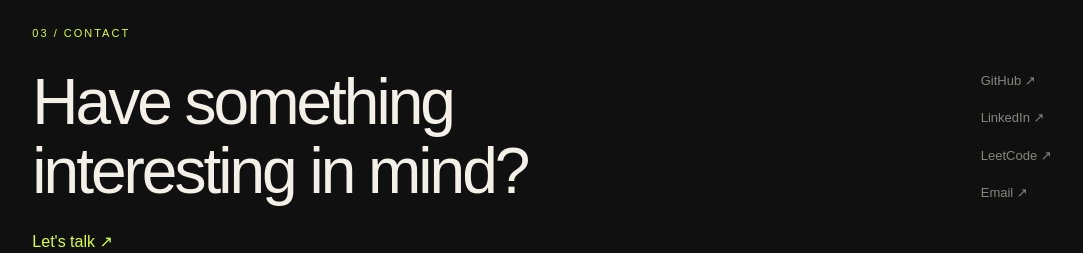
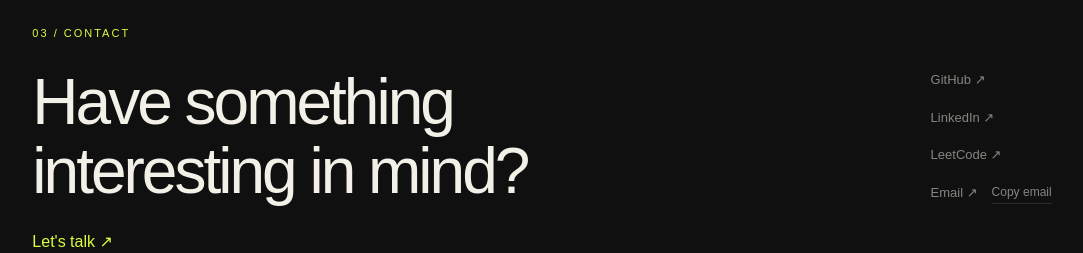
Before and after one commit to tankify/chirag-portfolio, a Next.js app: page / in a window 1280 px wide. Shown: the part 1920-2173 px from the top of the page, without its empty margins (98-1181 px from the left). Built offline with nearby package versions, Linux system fonts and the light colour scheme.

Commit message:
feat: copy email link

```diff
--- a/app/globals.css
+++ b/app/globals.css
@@ -283,6 +283,29 @@ a:focus-visible {
 }
 
 .footer-links a:hover {
+  color: var(--accent);
+}
+
+.footer-email-actions {
+  display: flex;
+  align-items: center;
+  gap: 14px;
+}
+
+.copy-email-button {
+  border: 0;
+  border-bottom: 1px solid var(--border);
+  padding: 0 0 2px;
+  background: transparent;
+  color: var(--muted);
+  cursor: pointer;
+  font: inherit;
+  font-size: 12px;
+  transition: color 180ms ease, border-color 180ms ease;
+}
+
+.copy-email-button:hover {
+  border-color: var(--accent);
   color: var(--accent);
 }
 
--- a/app/page.tsx
+++ b/app/page.tsx
@@ -1,5 +1,6 @@
 import Image from "next/image";
 import Link from "next/link";
+import CopyEmailButton from "@/components/CopyEmailButton";
 
 const links = [
   {
@@ -187,7 +188,13 @@ export default function Home() {
         </div>
 
         <div className="footer-links">
-          {links.map((link) => (
+          {links.map((link) =>
+            link.label === "Email" ? (
+              <div className="footer-email-actions" key={link.label}>
+                <a href={link.href}>Email ↗</a>
+                <CopyEmailButton email="tankchirag22@gmail.com" />
+              </div>
+            ) : (
               <a
                 key={link.label}
                 href={link.href}
@@ -196,7 +203,8 @@ export default function Home() {
               >
                 {link.label} ↗
               </a>
-          ))}
+            ),
+          )}
         </div>
 
         <p className="copyright">© 2026 Chirag Tank</p>
--- /dev/null
+++ b/components/CopyEmailButton.tsx
@@ -0,0 +1,41 @@
+"use client";
+
+import { useEffect, useState } from "react";
+
+type CopyStatus = "idle" | "copied" | "failed";
+
+export default function CopyEmailButton({ email }: { email: string }) {
+  const [status, setStatus] = useState<CopyStatus>("idle");
+
+  useEffect(() => {
+    if (status === "idle") return;
+
+    const timeout = window.setTimeout(() => setStatus("idle"), 1800);
+    return () => window.clearTimeout(timeout);
+  }, [status]);
+
+  const copyEmail = async () => {
+    try {
+      await navigator.clipboard.writeText(email);
+      setStatus("copied");
+    } catch {
+      setStatus("failed");
+    }
+  };
+
+  return (
+    <button
+      aria-label={`Copy ${email} to clipboard`}
+      aria-live="polite"
+      className="copy-email-button"
+      onClick={copyEmail}
+      type="button"
+    >
+      {status === "copied"
+        ? "Copied!"
+        : status === "failed"
+          ? "Copy failed"
+          : "Copy email"}
+    </button>
+  );
+}
```
Lines whose indentation alone changed are shown as unchanged.
